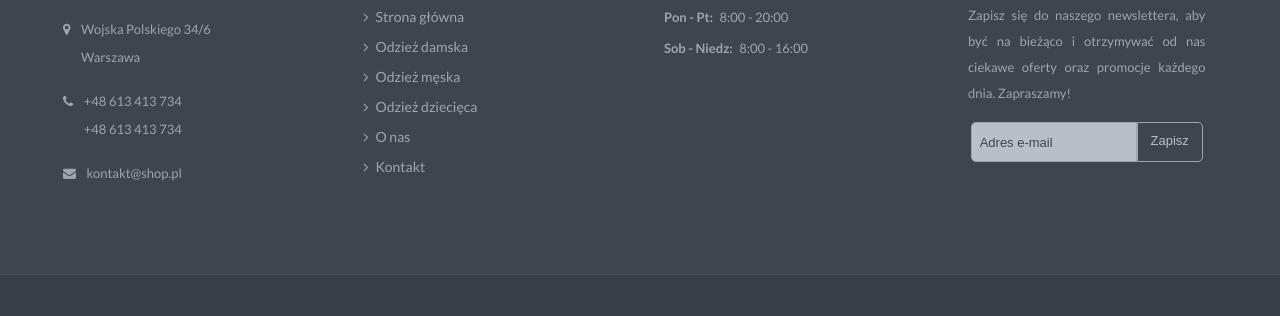
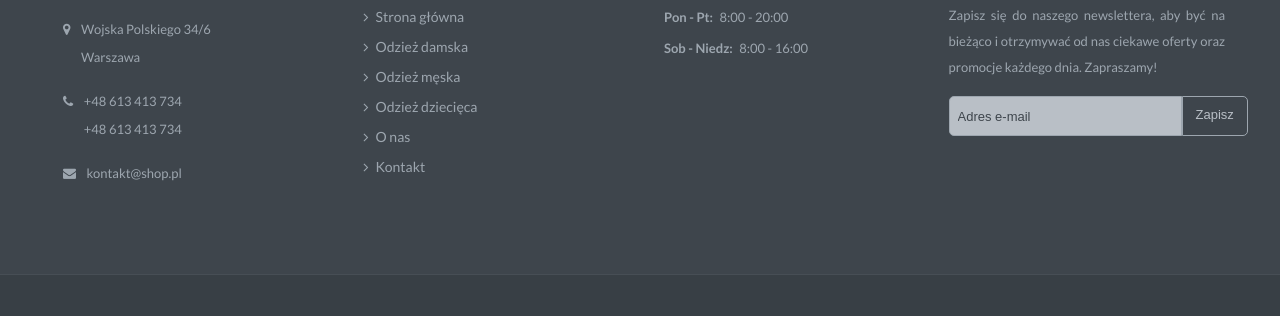
Before and after one commit to wnik/shop, a website: page index.html in a window 1280 px wide. Shown: the part 2501-2817 px from the top of the page. Drawn offline with nearby package versions, Linux system fonts and the light colour scheme.

Commit message:
Edited style.css

```diff
--- a/css/style.css
+++ b/css/style.css
@@ -870,6 +870,11 @@ a {
 
 	.footer .newsletter p {
 		width: auto;
+		padding: 0;
+	}
+
+	.footer .newsletter .newsletter-btn form input {
+		width: auto;
 	}
 
 	.footer .copyright .container {
```
